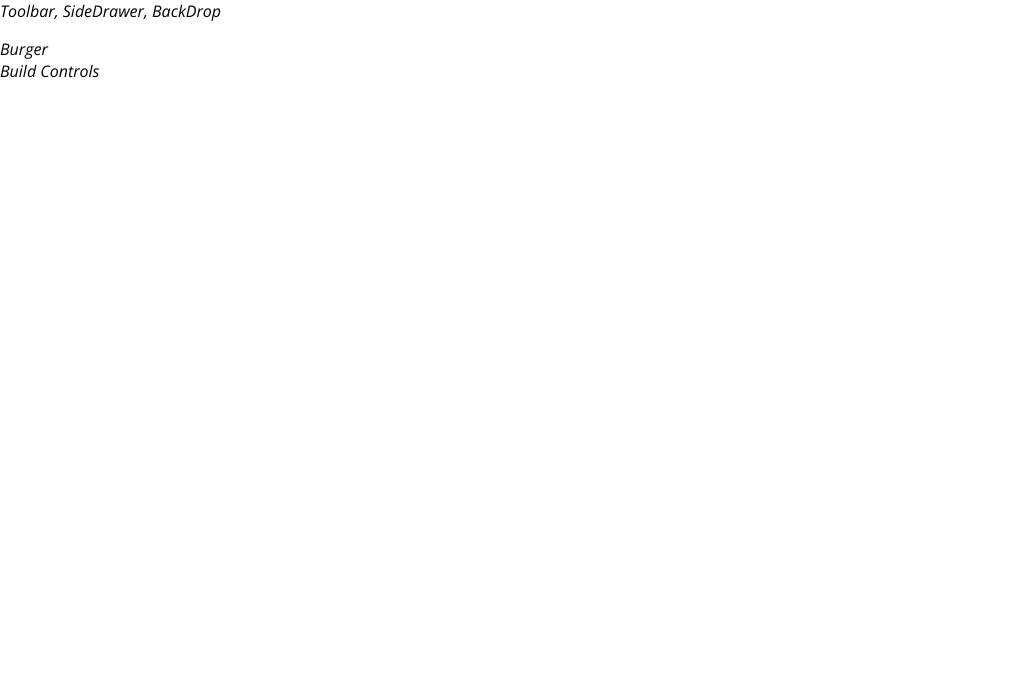
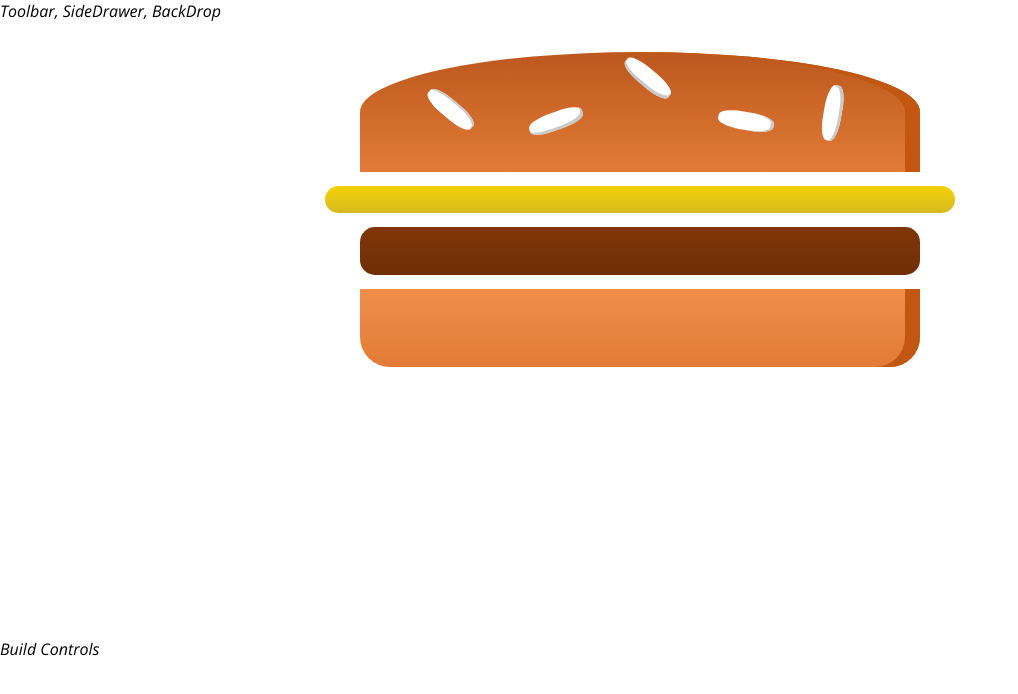
Before and after one commit to olegboreisa/burger-app, a React (Create React App) app: page / in a window 1280 px wide. Shown: the top 694 px of the page, without its empty margins (0-1018 px from the left). Built offline with nearby package versions, Linux system fonts and the light colour scheme.

Commit message:
structuring burger functional component

```diff
--- a/package.json
+++ b/package.json
@@ -6,6 +6,8 @@
     "@testing-library/jest-dom": "^5.11.9",
     "@testing-library/react": "^11.2.3",
     "@testing-library/user-event": "^12.6.0",
+    "node-sass": "^5.0.0",
+    "prop-types": "^15.7.2",
     "react": "^17.0.1",
     "react-dom": "^17.0.1",
     "react-scripts": "4.0.1",
--- a/src/components/Burger/Burger.js
+++ b/src/components/Burger/Burger.js
@@ -1 +1,17 @@
 import React from 'react';
+import classes from './Burger.module.css';
+import BurgerIngridient from './BurgerIngredient/BurgerIngredient'
+
+const Burger = (props) => {
+
+    return (
+        <div className={classes.Burger}>
+            <BurgerIngridient type="bread-top" />
+            <BurgerIngridient type="cheese" />
+            <BurgerIngridient type="meat" />
+            <BurgerIngridient type="bread-bottom" />
+        </div>
+    );
+}
+
+export default Burger;
--- /dev/null
+++ b/src/components/Burger/Burger.module.css
@@ -0,0 +1,30 @@
+.Burger {
+    width: 100%;
+    margin: auto;
+    height: 250px;
+    overflow: scroll;
+    text-align: center;
+    font-weight: bold;
+    font-size: 1.2rem;
+}
+
+@media (min-width: 500px) and (min-height: 400px) {
+    .Burger {
+        width: 350px;
+        height: 300px;
+    }
+}
+
+@media (min-width: 500px) and (min-height: 401px) {
+    .Burger {
+        width: 450px;
+        height: 400px;
+    }
+}
+
+@media (min-width: 1000px) and (min-height: 700px) {
+    .Burger {
+        width: 700px;
+        height: 600px;
+    }
+}
--- a/src/components/Burger/BurgerIngredient/BurgerIngredient.js
+++ b/src/components/Burger/BurgerIngredient/BurgerIngredient.js
@@ -1,6 +1,5 @@
-import classes from '*.module.css';
 import React, { Component } from 'react';
-import classes from './BurgerIngridient.module.css';
+import classes from './BurgerIngredient.module.css';
 import PropTypes from 'prop-types'
 
 class BurgerIngridient extends Component {
@@ -40,7 +39,7 @@
     }
 };
 
-BurgerIngridient.PropTypes = {
+BurgerIngridient.propTypes = {
     type: PropTypes.string.isRequired
 }
 
--- a/src/components/Layout/Layout.js
+++ b/src/components/Layout/Layout.js
@@ -1,16 +1,16 @@
 import React from 'react';
-import Auxy from '../../hoc/Auxy';
+import Auxiliary from '../../hoc/Auxiliary';
 import classes from './Layout.module.css';
 
 const Layout = (props) => (
-    <Auxy>
+    <Auxiliary>
         <div>
             Toolbar, SideDrawer, BackDrop
         </div>
         <main className={classes.Content}>
             {props.children}
         </main>
-    </Auxy>
+    </Auxiliary>
 );
 
 export default Layout;
--- a/src/containers/BurgerBuilder/BurgerBuilder.js
+++ b/src/containers/BurgerBuilder/BurgerBuilder.js
@@ -1,11 +1,12 @@
 import React, { Component } from 'react';
-import Auxy from '../../hoc/Auxy'
+import Auxy from '../../hoc/Auxiliary'
+import Burger from '../../components/Burger/Burger'
 
 class BurgerBuilder extends Component {
     render () {
         return (
             <Auxy>
-                <div>Burger</div>
+                <Burger />
                 <div>Build Controls</div>
             </Auxy>
         );
--- /dev/null
+++ b/src/hoc/Auxiliary.js
@@ -0,0 +1,3 @@
+const Auxiliary = (props) => props.children;
+
+export default Auxiliary;
--- a/src/hoc/Auxy.js
+++ /dev/null
@@ -1,3 +0,0 @@
-const aux = (props) => props.children;
-
-export default aux;
```
Also changed, not shown: public/index.html (+1 -22 lines), 1 other file (tests, documents, lock files or other folders).
